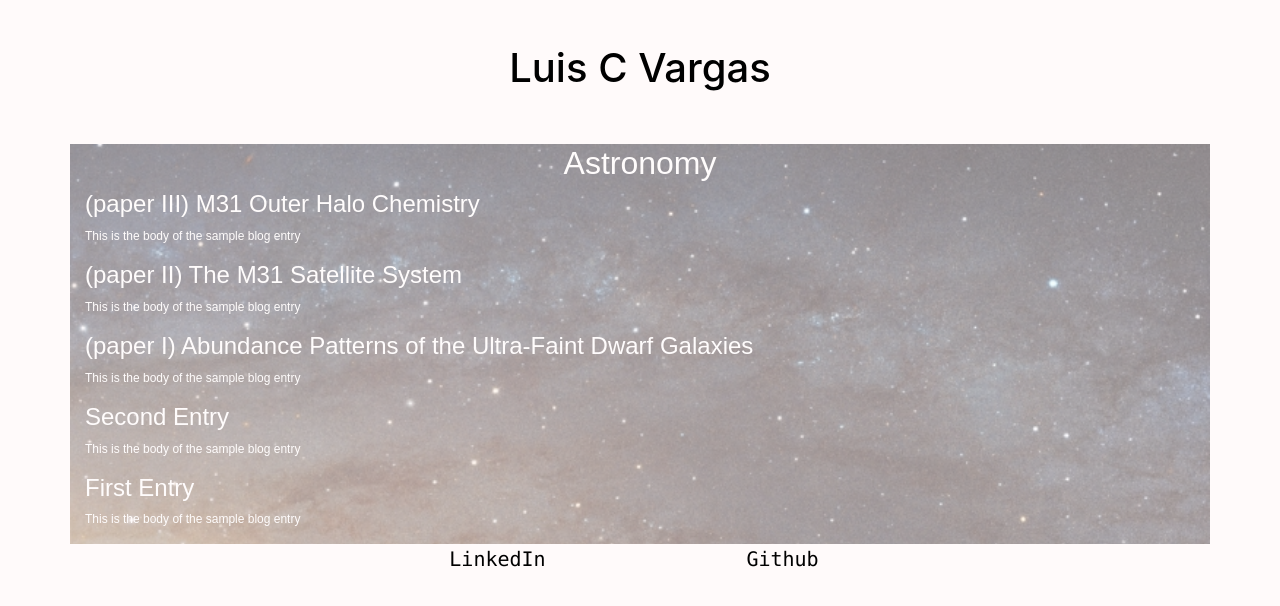
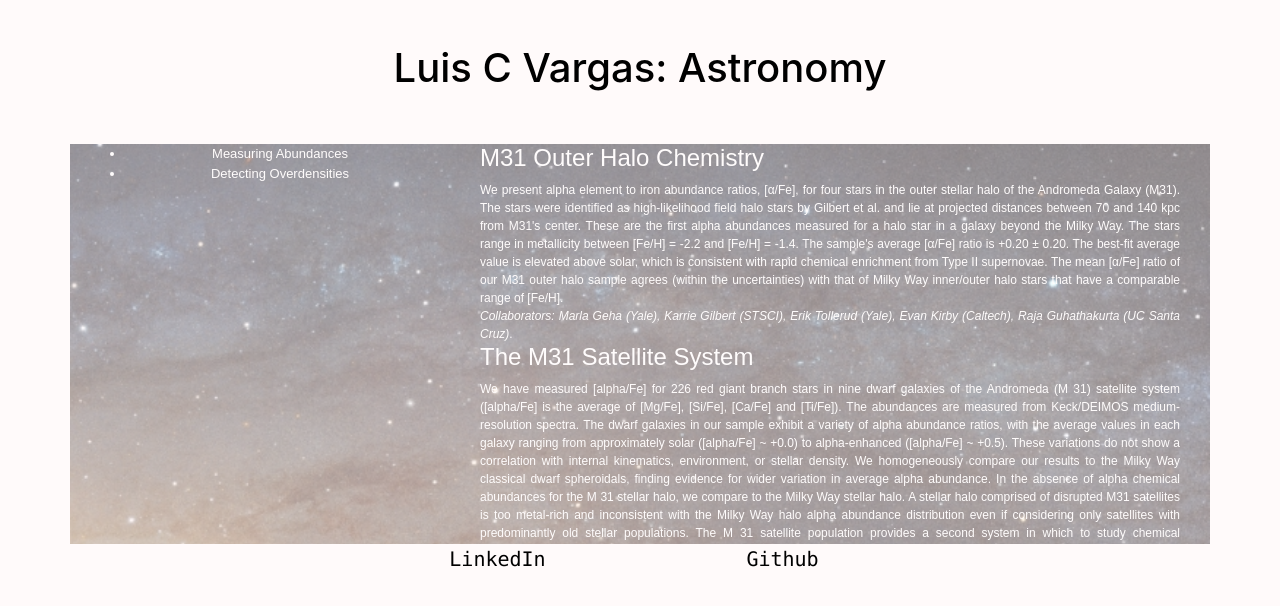
Before and after one commit to luiscvargas/octonion, a React (Create React App) app: page /astronomy in a window 1280 px wide. Shown: the top 606 px of the page. Built offline with nearby package versions, Linux system fonts and the light colour scheme.

Commit message:
add yale research paper descriptions, add scrolling, add side panel for project links

```diff
--- a/src/components/Blog.js
+++ b/src/components/Blog.js
@@ -14,12 +14,8 @@ class BlogEntry extends Component {
   render() {
     return (
       <React.Fragment>
-      <div>
         <h4>{this.props.title}</h4>
-      </div>
-      <div>
-        <p>This is the body of the sample blog entry</p>
-      </div>
+        <div>{this.props.children}</div>
     </React.Fragment>
     )
   }
--- a/src/containers/App.js
+++ b/src/containers/App.js
@@ -11,7 +11,6 @@ class App extends Component {
   render() {
     return (
       <div className="App">
-        <Header text='Luis C Vargas'/>
         <Body />
         <Footer />
       </div>
--- a/src/containers/Astronomy.js
+++ b/src/containers/Astronomy.js
@@ -11,20 +11,99 @@ class Astronomy extends Component {
 
   constructor(props){
     super(props);
-  }
+    this.listProjects = ['Measuring Abundances', 'Detecting Overdensities'];
+    this.listItems = this.listProjects.map(project =>
+       <li>{project}</li>
+     );
+   };
 
   render() {
     return (
-      <Container className="App-astronomy" style={{ color: "white" }}>
-        <h2>Astronomy</h2>
-        <div className="App-astronomy-blog">
-        <BlogEntry title="(paper III) M31 Outer Halo Chemistry"></BlogEntry>
-        <BlogEntry title="(paper II) The M31 Satellite System"></BlogEntry>
-        <BlogEntry title="(paper I) Abundance Patterns of the Ultra-Faint Dwarf Galaxies"></BlogEntry>
-        <BlogEntry title="Second Entry"></BlogEntry>
-        <BlogEntry title="First Entry"></BlogEntry>
-      </div>
-      </Container>
+      <React.Fragment>
+        <Header text='Luis C Vargas: Astronomy'/>
+          <Container className="App-astronomy" style={{ color: "white" }}>
+            <Row>
+              <Col xs="4">
+                <ul>
+                  {this.listItems}
+                </ul>
+              </Col>
+              <Col xs={{ size: 8, offset: 0 }}>
+                <Container className="App-astronomy-blog">
+                  <BlogEntry title="M31 Outer Halo Chemistry">
+                    <div>
+                      We present alpha element to iron abundance ratios, [α/Fe], for
+                      four stars in the outer stellar halo of the Andromeda Galaxy (M31).
+                      The stars were identified as high-likelihood field halo stars by
+                      Gilbert et al. and lie at projected distances between 70 and 140 kpc
+                      from M31's center. These are the first alpha abundances measured for
+                      a halo star in a galaxy beyond the Milky Way. The stars range in metallicity
+                      between [Fe/H] = -2.2 and [Fe/H] = -1.4. The sample's average [α/Fe] ratio is
+                      +0.20 ± 0.20. The best-fit average value is elevated above solar, which is
+                      consistent with rapid chemical enrichment from Type II supernovae. The mean
+                      [α/Fe] ratio of our M31 outer halo sample agrees (within the uncertainties)
+                      with that of Milky Way inner/outer halo stars that have a comparable range of [Fe/H].
+                    </div>
+                    <div><em>
+                      Collaborators: Marla Geha (Yale), Karrie Gilbert (STSCI),
+                      Erik Tollerud (Yale), Evan Kirby (Caltech), Raja Guhathakurta (UC Santa Cruz)
+                    </em>.</div>
+                  </BlogEntry>
+                  <BlogEntry title="The M31 Satellite System">
+                    <div>
+                      We have measured [alpha/Fe] for 226 red giant
+                      branch stars in nine dwarf galaxies of the Andromeda (M 31)
+                      satellite system ([alpha/Fe] is the average of [Mg/Fe], [Si/Fe],
+                      [Ca/Fe] and [Ti/Fe]). The abundances are measured from Keck/DEIMOS
+                      medium-resolution spectra. The dwarf galaxies in our sample
+                      exhibit a variety of alpha abundance ratios, with the average
+                      values in each galaxy ranging from approximately solar
+                      ([alpha/Fe] ~ +0.0) to alpha-enhanced ([alpha/Fe] ~ +0.5).
+                      These variations do not show a correlation with internal kinematics,
+                      environment, or stellar density. We homogeneously compare
+                      our results to the Milky Way classical dwarf spheroidals,
+                      finding evidence for wider variation in average alpha abundance.
+                      In the absence of alpha chemical abundances for the M 31 stellar
+                      halo, we compare to the Milky Way stellar halo. A stellar
+                      halo comprised of disrupted M31 satellites is too metal-rich
+                      and inconsistent with the Milky Way halo alpha abundance
+                      distribution even if considering only satellites with
+                      predominantly old stellar populations. The M 31 satellite
+                      population provides a second system in which to study chemical
+                      abundances of dwarf galaxies and reveals a wider variety of
+                      abundance patterns than the Milky Way.
+                    </div>
+                    <div>
+                      <em> Collaborators: Marla Geha (Yale), Erik Tollerud (Yale)</em>
+                    </div>
+                  </BlogEntry>
+                  <BlogEntry title="Abundance Patterns of the Ultra-Faint Dwarf Galaxies">
+                    <div>
+                      We have measured alpha abundances (average
+                      [alpha/Fe] for 63 stars, and individual [Mg/Fe], [Si/Fe], [Ca/Fe],
+                      and [Ti/Fe] for a subset of these) for eight ultra-faint dwarf
+                      satellites (UFDs) of the Milky Way using Keck/DEIMOS medium resolution
+                      spectra. We find that the UFDs, in analogy with the brighter classical
+                      dSphs, have low (solar) [alpha/Fe] abundance ratios at higher [Fe/H].
+                      At the lower metallicities in each [Fe/H], the abundance ratios resemble
+                      those of the inner Milky Way halo. We argue that the presence
+                      of low [alpha/Fe], high [Fe/H] stars indicates that in spite
+                      of their low stellar masses, the initial burst of star formation
+                      was not enough to very quickly dissipate all gas. In the
+                      majority of these galaxies, stars continued to form long
+                      enough for the enrichment from the delayed Type Ia supernovae
+                      to become visible in the stellar abundances.
+                    </div>
+                    <div>
+                      <em> Collaborators: Marla Geha (Yale), Evan Kirby (UC Irvine), Josh Simon (Carnegie)
+                      </em>
+                    </div>
+                  </BlogEntry>
+                </Container>
+            </Col>
+          </Row>
+        </Container>
+      </React.Fragment>
     );
   }
 }
--- a/src/containers/DataScience.js
+++ b/src/containers/DataScience.js
@@ -10,9 +10,12 @@ import '../styles//App.css';
 class DataScience extends Component {
   render() {
     return (
-      <Container className="App-datascience">
-        Default page for data science / machine learning.
-      </Container>
+      <React.Fragment>
+        <Header text='Luis C Vargas: Data Science'/>
+        <Container className="App-datascience">
+          Default page for data science / machine learning.
+        </Container>
+      </React.Fragment>
     );
   }
 }
--- a/src/containers/Home.js
+++ b/src/containers/Home.js
@@ -1,10 +1,13 @@
 import React, { Component } from 'react';
 import Roles from '../components/Roles';
+import Header from '../components/Header';
 import { Jumbotron, Button, Container, Row, Col } from 'reactstrap';
 
 class Home extends Component {
   render() {
     return (
+      <React.Fragment>
+        <Header text='Luis C Vargas'/>
         <Container className="App-home">
           <Row>
           <Col xs="8" sm="8">
@@ -21,6 +24,7 @@ class Home extends Component {
           </Col>
         </Row>
       </Container>
+  </React.Fragment>
     );
   }
 }
--- a/src/containers/Programming.js
+++ b/src/containers/Programming.js
@@ -10,9 +10,12 @@ import '../styles//App.css';
 class Programming extends Component {
   render() {
     return (
-      <Container className="App-programming">
-        Default page for other programming projects
-      </Container>
+      <React.Fragment>
+        <Header text='Luis C Vargas: Programming'/>
+        <Container className="App-programming">
+          Default page for other programming projects
+        </Container>
+      </React.Fragment>
     );
   }
 }
--- a/src/styles/App.css
+++ b/src/styles/App.css
@@ -62,7 +62,6 @@ html, body {
   opacity: 50%;
   height: 50vh;
   color: white;
-  overflow-y: auto;
   font-size: 13px;
   font-family: sans-serif;
 }
@@ -70,6 +69,8 @@ html, body {
 .App-astronomy-blog {
   font-size: 12px;
   text-align: justify;
+  overflow-y: scroll;
+  height: 50vh; /*needed for scroll*/
 }
 
 .App-datascience {
```
Lines whose indentation alone changed are shown as unchanged.
